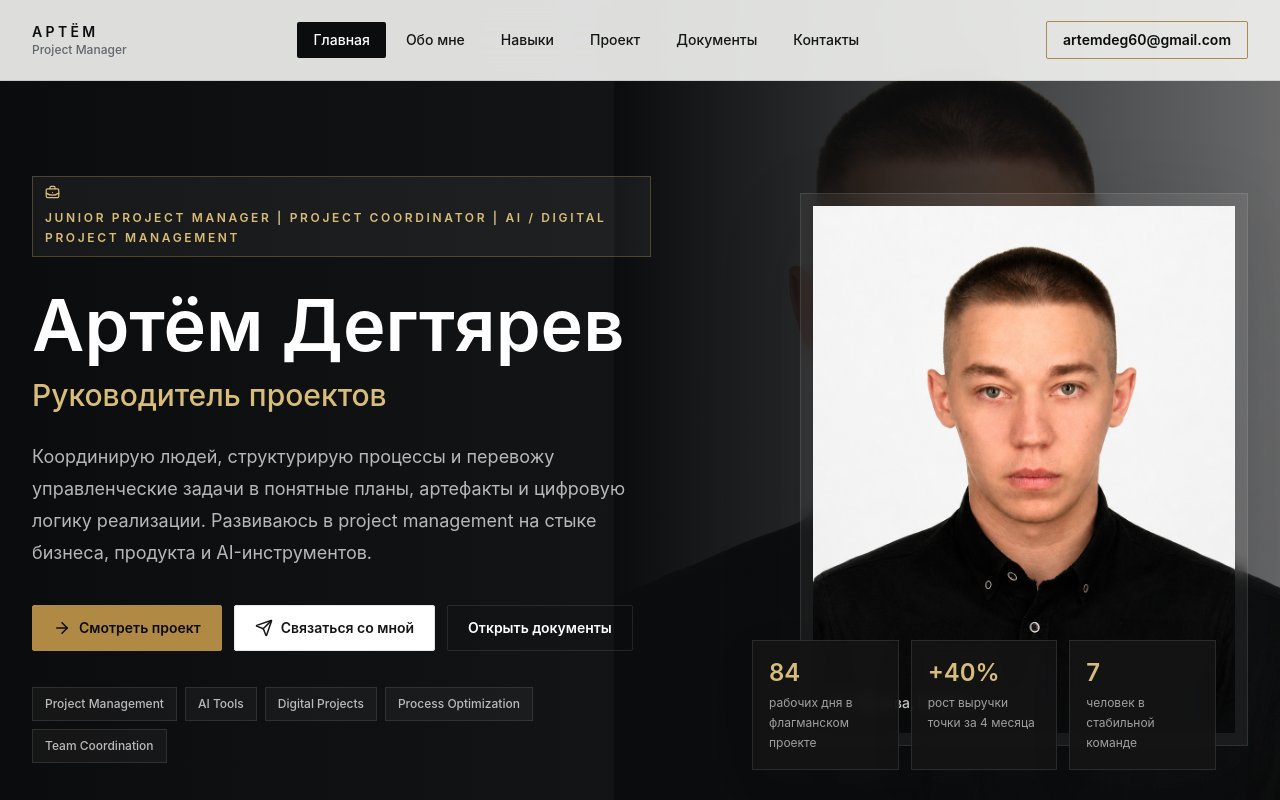
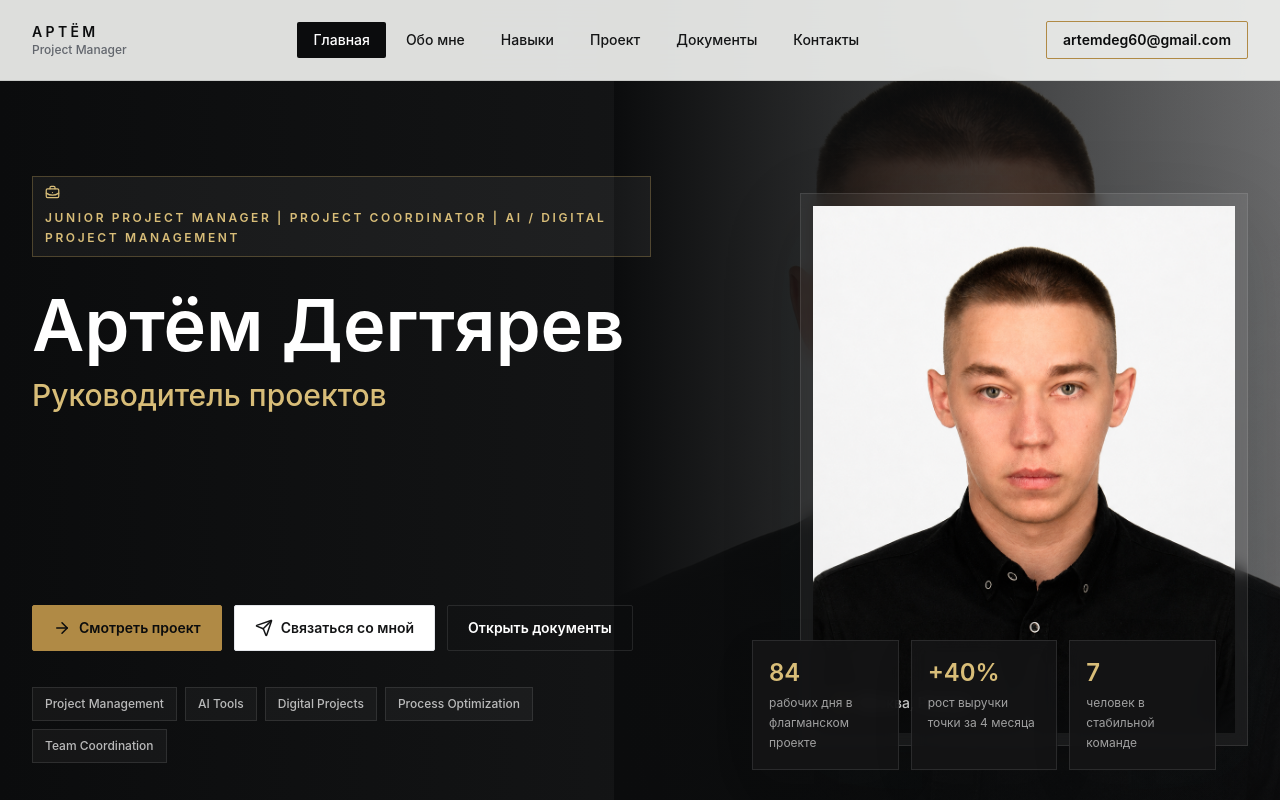
Before and after one commit to artemdeg60-pixel/artem-degtyarev-portfolio, a React (Vite) app: page / in a window 1280 px wide. Shown: the top 800 px of the page. Built offline with nearby package versions, Linux system fonts and the light colour scheme; the HTML template or start-up script is replaced by a standard one.

Commit message:
Remove hero intro text

```diff
--- a/src/components/sections/Hero.tsx
+++ b/src/components/sections/Hero.tsx
@@ -29,10 +29,7 @@ export function Hero({ onNavigate }: HeroProps) {
           </div>
           <h1 className="mt-8 text-5xl font-semibold tracking-normal text-white sm:text-6xl lg:text-7xl">{personal.name}</h1>
           <p className="mt-4 text-2xl font-medium text-gold-300 sm:text-3xl">{personal.role}</p>
-          <p className="mt-7 max-w-2xl text-lg leading-8 text-white/70">
-            Координирую людей, структурирую процессы и перевожу управленческие задачи в понятные планы, артефакты и
-            цифровую логику реализации. Развиваюсь в project management на стыке бизнеса, продукта и AI-инструментов.
-          </p>
+          <div className="mt-7 min-h-[160px] max-w-2xl sm:min-h-[128px]" aria-hidden="true" />
 
           <div className="mt-9 flex flex-col gap-3 sm:flex-row">
             <Button variant="dark" icon={<ArrowRight size={18} />} onClick={() => onNavigate("project")}>
```
